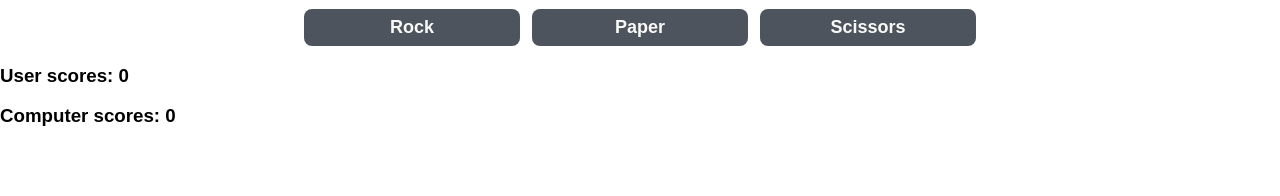
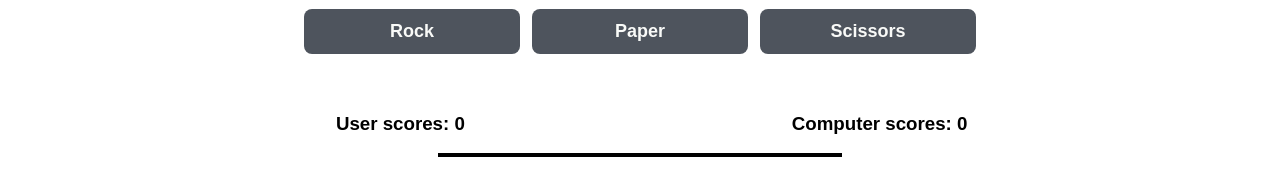
Before and after one commit to JingWei-S/odin-rock-paper-scissors, a plain HTML site: page index.html in a window 1280 px wide. Shown: the part 154-350 px from the top of the page. Drawn offline with Linux system fonts and the light colour scheme.

Commit message:
update the UI

```diff
--- a/game.js
+++ b/game.js
@@ -43,6 +43,7 @@ const result = document.querySelector('.result');
 function showResult(display) {
     const testText = document.createElement('p');
     testText.textContent = display;
+    testText.style.margin = "6px";
     result.appendChild(testText);
 }
 
@@ -75,6 +76,8 @@ function displayButtons() {
     buttons.forEach(button => button.disabled = true);
     const restartBtn = document.createElement('button');
     restartBtn.textContent = "Try again";
+    restartBtn.style.alignSelf = "center";
+    restartBtn.style.marginBottom = "10px";
     document.body.append(restartBtn);
     restartBtn.addEventListener('click', () => location.reload());
 }
--- a/index.html
+++ b/index.html
@@ -12,10 +12,11 @@
         <button id="paper">Paper</button>
         <button id="scissors">Scissors</button>
     </div>
-    <div class="result">
+    <div class="score">
         <h3>User scores: <span id="user">0</span></h3>
         <h3>Computer scores: <span id="computer">0</span></h3>
     </div>
+    <div class="result"></div>
     </body>
     <script src="game.js"></script>
 </html>
--- a/style.css
+++ b/style.css
@@ -21,7 +21,7 @@ button {
     color: #f9faf8;
     border: none;
     border-radius: 8px;
-    padding: 8px 20px;
+    padding: 12px 20px;
     font-size: 18px;
     font-weight: bold;
     width: 12em;
@@ -33,3 +33,27 @@ button {
     align-items: center;
     gap: 12px;
 }
+
+.score {
+    display: flex;
+    justify-content: center;
+    align-items: center;
+    gap: 30px;
+    margin-top: 40px;
+}
+
+h3 {
+    width: 24em;
+    text-align: center;
+}
+
+.result {
+    border: 2px solid black;
+    display: flex;
+    flex-direction: column;
+    align-items: center;
+    margin-left: auto;
+    margin-right: auto;
+    margin-bottom: 20px;
+    width: 400px;
+}
```
